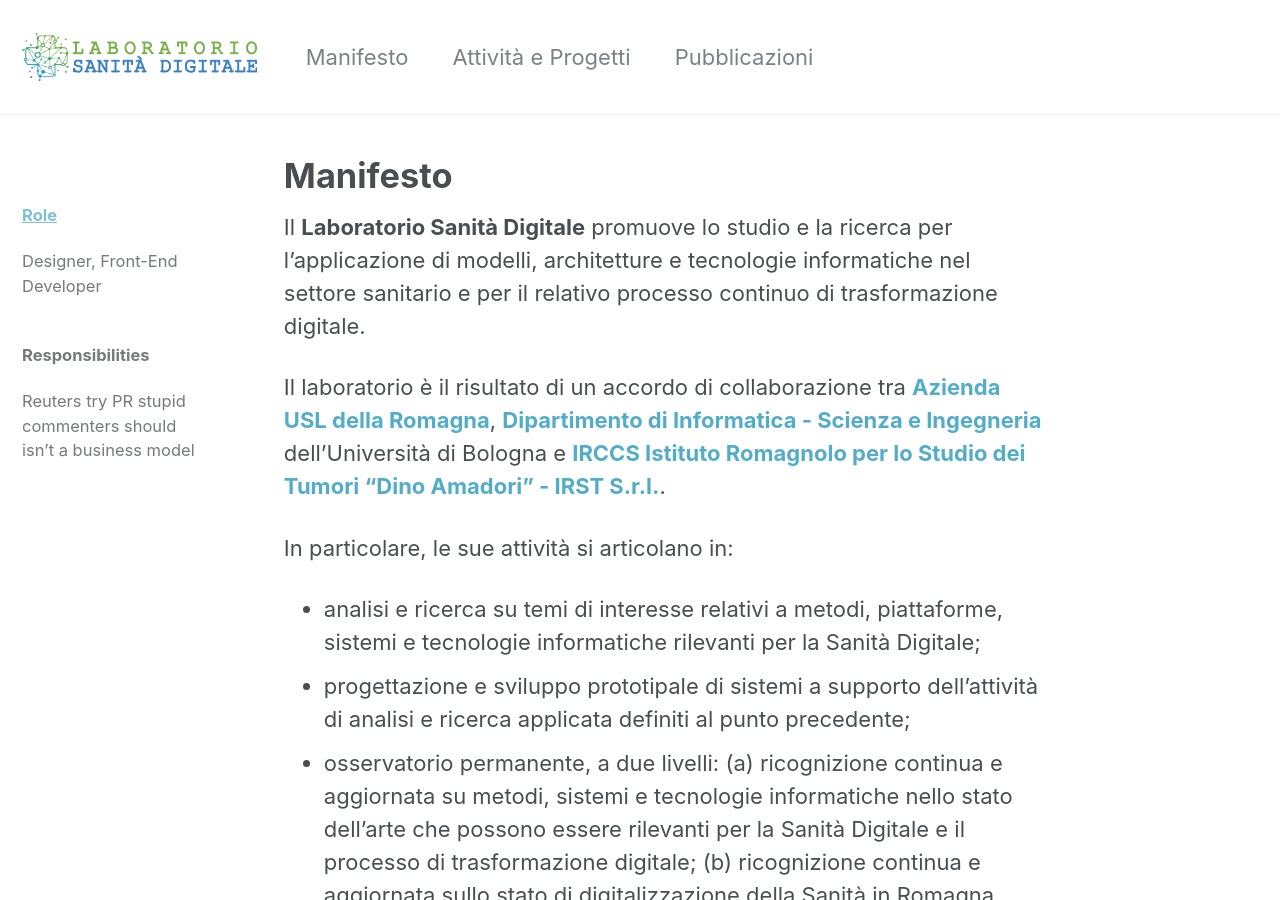
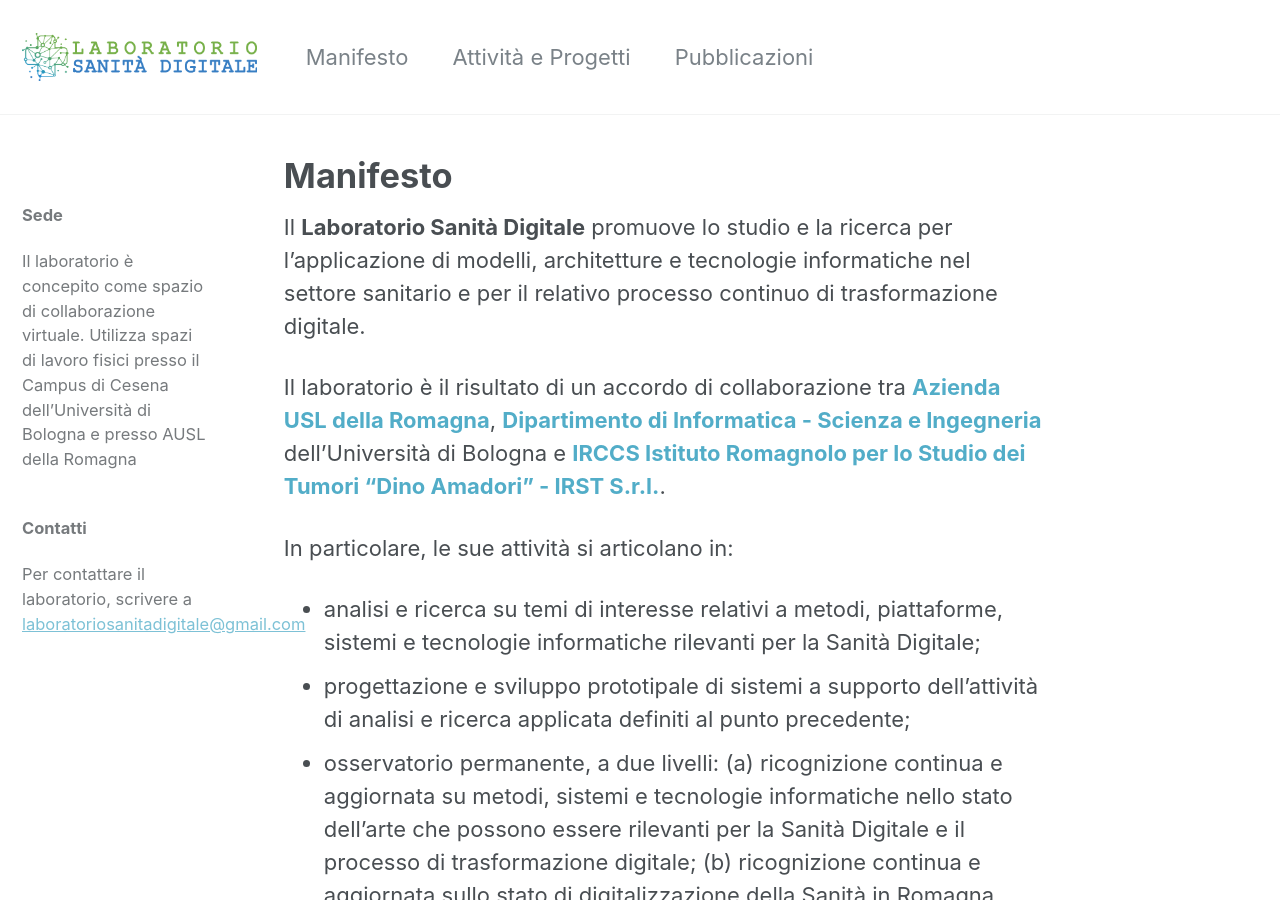
Before and after one commit to auslromagna/laboratoriosanitadigitale, a Jekyll site: the page built from _pages/manifesto.md, in a window 1280 px wide and 900 px high. Built offline with Jekyll 4.4.1, drawn with Linux system fonts in a browser that asks for light colours.

Commit message:
Update manifesto.md

```diff
--- a/_pages/manifesto.md
+++ b/_pages/manifesto.md
@@ -3,10 +3,10 @@
 title: "Manifesto"
 excerpt: ""
 sidebar:
-  - title: "[Role](www.google.com)"
-    text: "Designer, Front-End Developer"
-  - title: "Responsibilities"
-    text: "Reuters try PR stupid commenters should isn't a business model"
+  - title: "Sede"
+    text: "Il laboratorio è concepito come spazio di collaborazione virtuale. Utilizza spazi di lavoro fisici presso il Campus di Cesena dell'Università di Bologna e presso AUSL della Romagna"
+  - title: "Contatti"
+    text: "Per contattare il laboratorio, scrivere a [laboratoriosanitadigitale@gmail.com](mailto:laboratoriosanitadigitale@gmail.com)"
 modified: 2022-08-31T10:51:37+01:00
 ---
 
```
